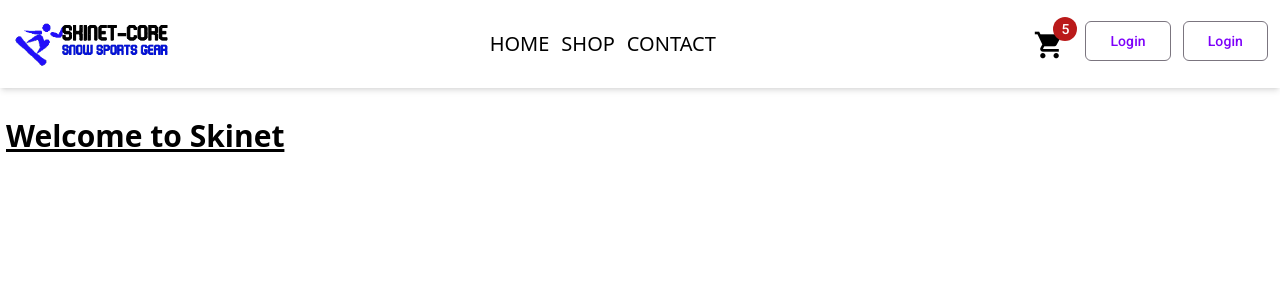
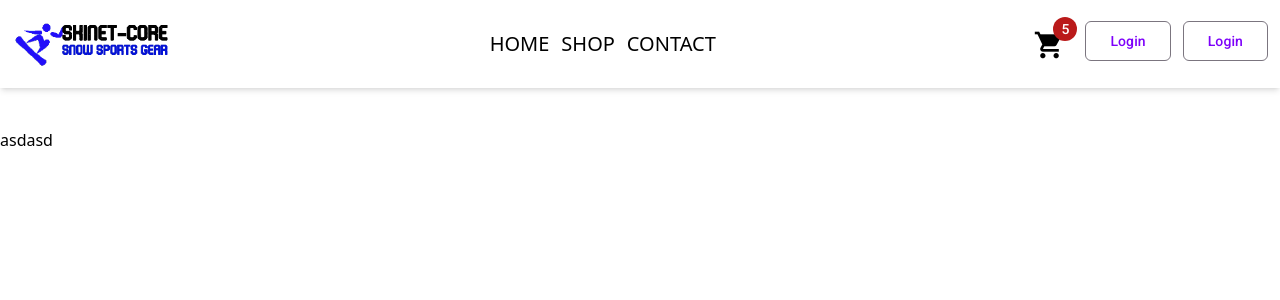
Before and after one commit to KostisGrf/skinet, an Angular app in the folder client/: page / in a window 1280 px wide. Shown: the top 300 px of the page. Built offline with nearby package versions, Linux system fonts and the light colour scheme; no server answers.

Commit message:
minor updates

```diff
--- a/client/src/app/app.component.html
+++ b/client/src/app/app.component.html
@@ -1,10 +1,5 @@
 <app-header></app-header>
 
-<div class="container mt-6">
-    <h2 class="text-3xl font-bold underline p-1.5">Welcome to {{title}}</h2>
-    <ul>
-        @for(product of products; track product.id){
-            <li>{{product.name}}</li>
-        }
-    </ul>
+<div class="container mt-10   ">
+    <app-shop></app-shop>
 </div>
--- a/client/src/app/app.component.ts
+++ b/client/src/app/app.component.ts
@@ -4,28 +4,19 @@ import { HeaderComponent } from "./layout/header/header.component";
 import { HttpClient } from '@angular/common/http';
 import { Product } from './shared/models/product';
 import { Pagination } from './shared/models/pagination';
+import { ShopService } from './core/services/shop.service';
+import { ShopComponent } from "./features/shop/shop.component";
 
 
 @Component({
   selector: 'app-root',
-  imports: [RouterOutlet, HeaderComponent],
+  imports: [RouterOutlet, HeaderComponent, ShopComponent],
   templateUrl: './app.component.html',
   styleUrl: './app.component.scss'
 })
-export class AppComponent implements OnInit {
+export class AppComponent {
 
-  baseUrl='https://localhost:5001/api/'
-  private http=inject(HttpClient);
-  title = 'Skinet';
-  products:Product[]=[];
-
-  ngOnInit(): void {
-      this.http.get<Pagination<Product>>(this.baseUrl+'products').subscribe({
-        next: response=>this.products=response.data,
-        error:error=>console.log(error),
-        complete:()=>console.log('complete')
-      });
-  }
+  title='Skinet';
 
 
 }
--- /dev/null
+++ b/client/src/app/core/services/shop.service.ts
@@ -0,0 +1,16 @@
+import { HttpClient } from '@angular/common/http';
+import { inject, Injectable } from '@angular/core';
+import { Pagination } from '../../shared/models/pagination';
+import { Product } from '../../shared/models/product';
+
+@Injectable({
+  providedIn: 'root'
+})
+export class ShopService {
+  baseUrl='https://localhost:5001/api/'
+  private http=inject(HttpClient);
+
+  getProducts(){
+      return this.http.get<Pagination<Product>>(this.baseUrl+'products')
+  }
+}
--- /dev/null
+++ b/client/src/app/features/shop/shop.component.html
@@ -0,0 +1 @@
+<div class="grid mt-10 m">asdasd</div>
--- /dev/null
+++ b/client/src/app/features/shop/shop.component.ts
@@ -0,0 +1,24 @@
+import { Component, inject, OnInit } from '@angular/core';
+import { ShopService } from '../../core/services/shop.service';
+import { Product } from '../../shared/models/product';
+
+@Component({
+  selector: 'app-shop',
+  imports: [],
+  templateUrl: './shop.component.html',
+  styleUrl: './shop.component.scss'
+})
+export class ShopComponent implements OnInit {
+
+
+   private shopService=inject(ShopService);
+  products:Product[]=[];
+
+  ngOnInit(): void {
+      this.shopService.getProducts().subscribe({
+        next: response=>this.products=response.data,
+        error:error=>console.log(error),
+      });
+  }
+
+}
```
Also changed, not shown: client/package.json (+18 -18 lines), client/src/app/features/shop/shop.component.scss (added), 1 other file (tests, documents, lock files or other folders).
